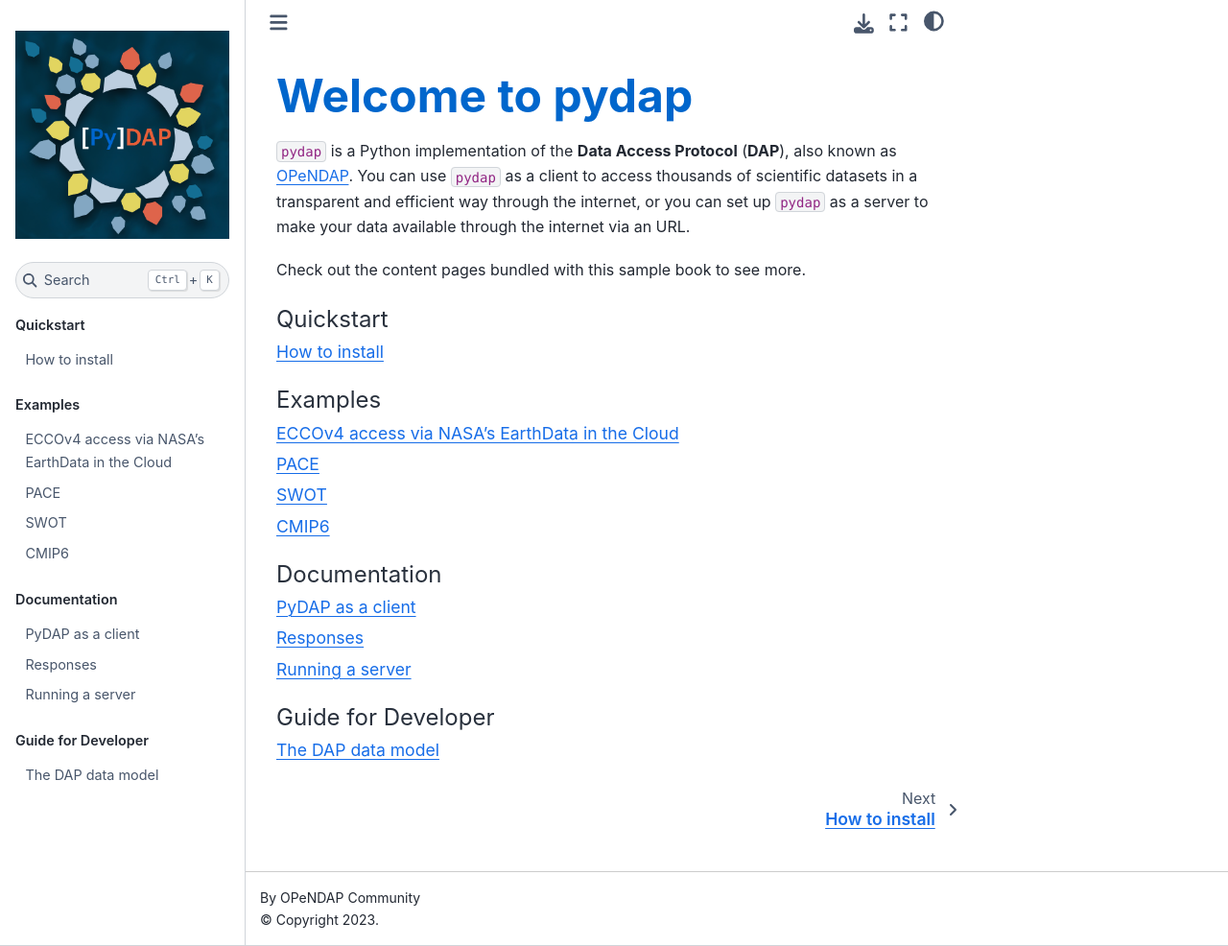
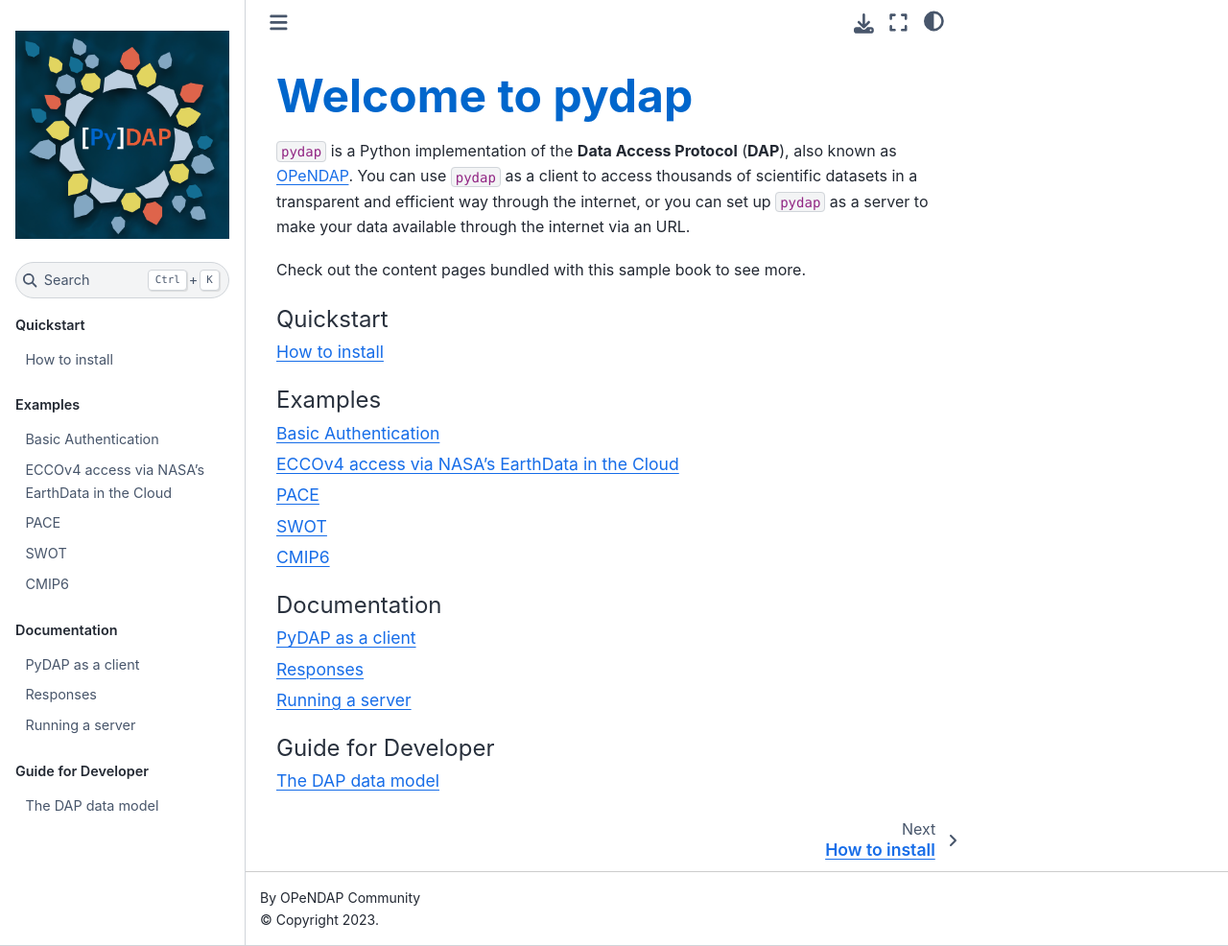
Before and after one commit to pydap/pydap, a Jupyter Book: the page built from docs/intro.md, in a window 1280 px wide and 986 px high. Shown: the whole window at 96% size. Built offline with Jupyter Book 1.0.4 settings and Sphinx 7.4.7 and the Sphinx Book theme 1.1.4, drawn with Linux system fonts in a browser that asks for light colours; pages that are not in the unit, such as notebooks, are missing from menus.

Commit message:
include new tutorial on Authentication

```diff
--- a/docs/_toc.yml
+++ b/docs/_toc.yml
@@ -12,6 +12,7 @@
     - file: 5_minute_tutorial
 - caption: Examples
   chapters:
+  - file: notebooks/Authentication
   - file: notebooks/ECCO
   - file: notebooks/PACE
   - file: notebooks/SWOT
```
